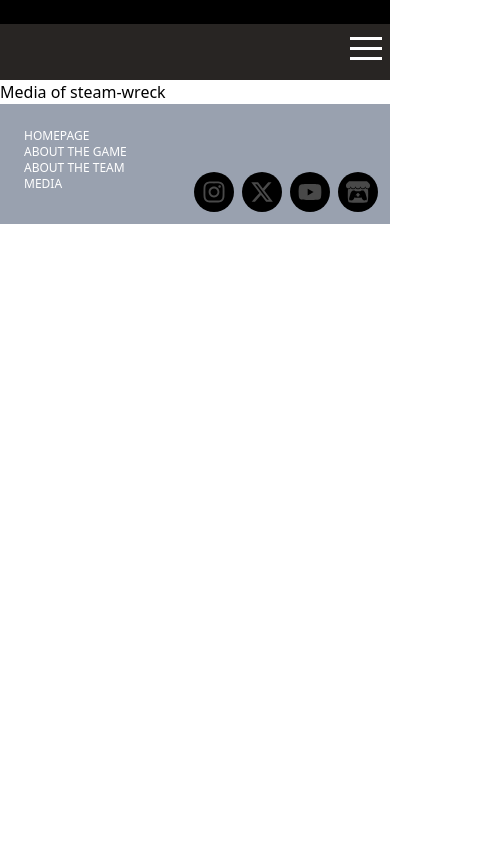
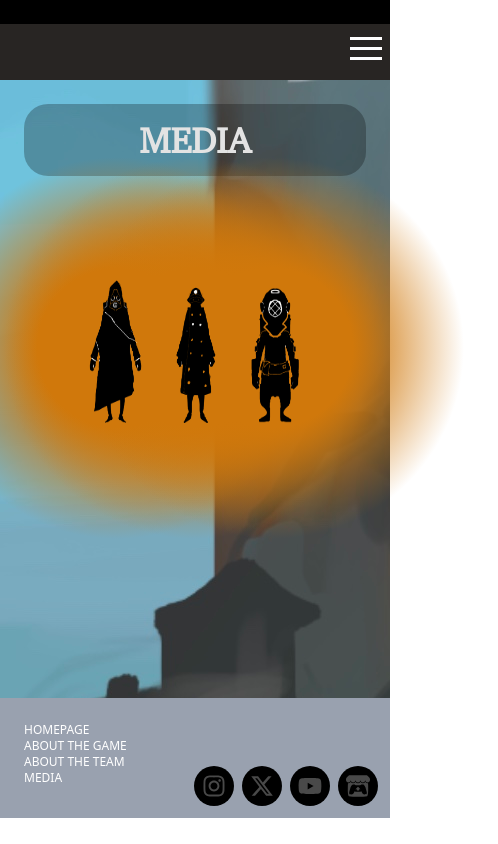
Before and after one commit to jasminedns/steam-wrecked, a Next.js app: page /media in a window 390 px wide. Shown: the whole page, 498 px wide, since content can reach past the window. Built offline with nearby package versions, Linux system fonts and the light colour scheme.

Commit message:
fixed images and responsiveness

```diff
--- a/src/app/media/page.tsx
+++ b/src/app/media/page.tsx
@@ -1,7 +1,51 @@
+import "@/app/globals.css"
+
 const MediaPage = () => {
     return (
-        <h1>Media of steam-wreck</h1>
+        <div className="bg-[url(/images/background/AG_bg.JPEG)]">
+            <div className="flex justify-center items-center">
+                <div className="bg-black/27 rounded-3xl w-[90%] md:w-[30%] m-[24px]">
+                    <h2 className="text-[#E3E3E3] font-bold charter text-4xl md:text-6xl text-center p-4">MEDIA</h2>
+                </div>
+            </div>
+            <div className="min-h-[450px] w-[100%] mt-[48px]">
+                <div className="flex flex-row justify-center items-end w-[60%] m-auto relative">
+                    {[
+                        "/images/player/selected_player.png",
+                        "/images/player/player1.png",
+                        "/images/player/player3.png",
+                        "/images/player/player5.png",
+                        "/images/player/player4.png"
+                    ].map((item, index) => (
+                        <div key={index} className={`relative w-[200px] h-[200px] md:h-[300px] flex justify-center items-center ${index > 2 ? "hidden xl:flex" : ""}`}>
+                            <img src={item} alt="player image" className="w-full h-full relative z-20"/>
+                            <div className="absolute h-[450px] w-[450px] bg-radial from-[#D0780B] from-25% to-transparent to-60%"></div>
+                        </div>
+                    ))}
+                </div>
+            </div>
+        </div>
     )
 }
 
+
+
+{/* <div className="pseudo_div">
+                    <div className="image-Link_container">
+                        <Image src={"/images/player/selected_player.png"} alt="" width={350} height={500} className="w-[350px] h-[500px] absolute left-[15%] bottom-[34%]"/>
+                    </div>
+                </div>
+                <div className="image-Link_container">
+                    <Image src={"/images/player/player1.png"} alt="" width={250} height={500} className="w-[300px] h-[400px] absolute left-[29%] bottom-[36%]"/>
+                </div>
+                <div className="image-Link_container">
+                    <Image src={"/images/player/player3.png"} alt="" width={250} height={500} className="w-[250px] h-[300px] relative"/>
+                </div>
+                <div className="image-Link_container">
+                    <Image src={"/images/player/player5.png"} alt="" width={250} height={500} className="w-[300px] h-[400px] absolute left-[50%] bottom-[36%]"/>
+                </div>
+                <div className="image-Link_container">
+                    <Image src={"/images/player/player4.png"} alt="" width={250} height={500} className="w-[350px] h-[500px] absolute left-[60%] bottom-[34%]"/>
+                </div> */}
+
 export default MediaPage
```
